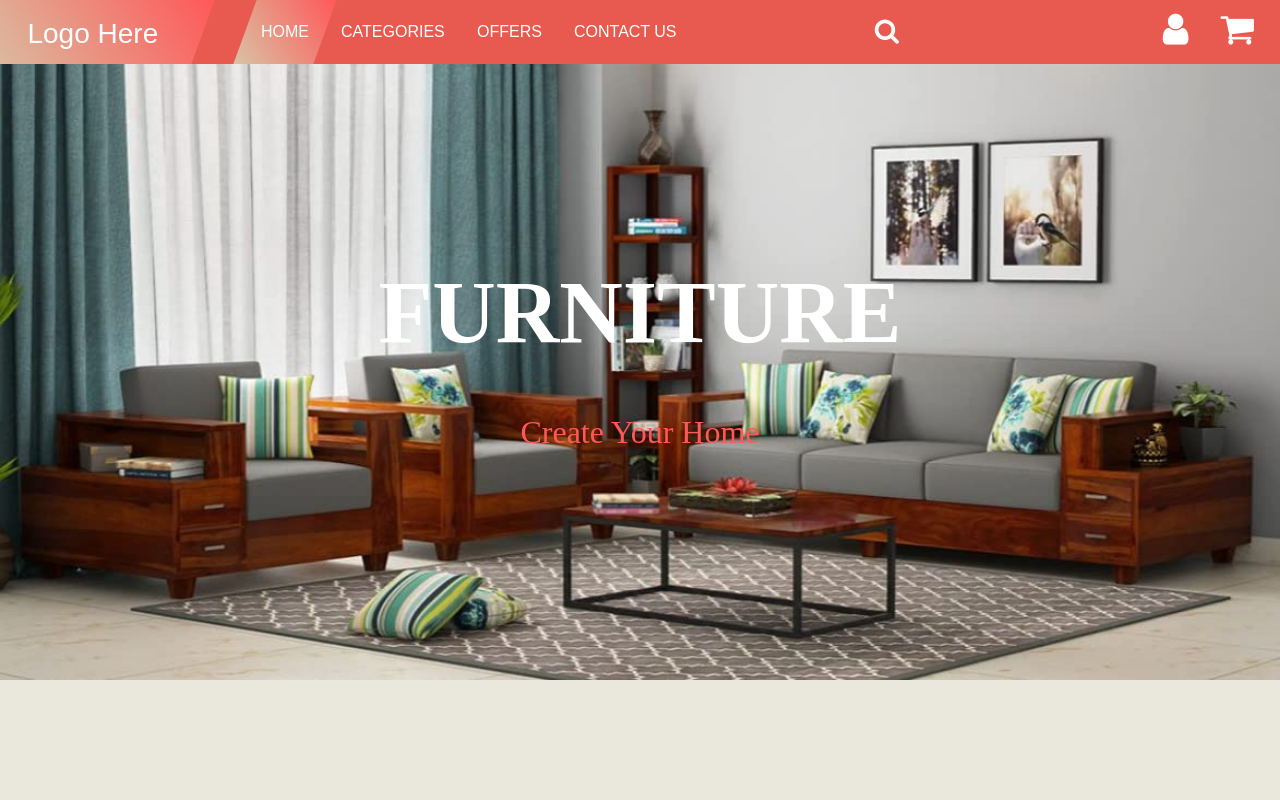
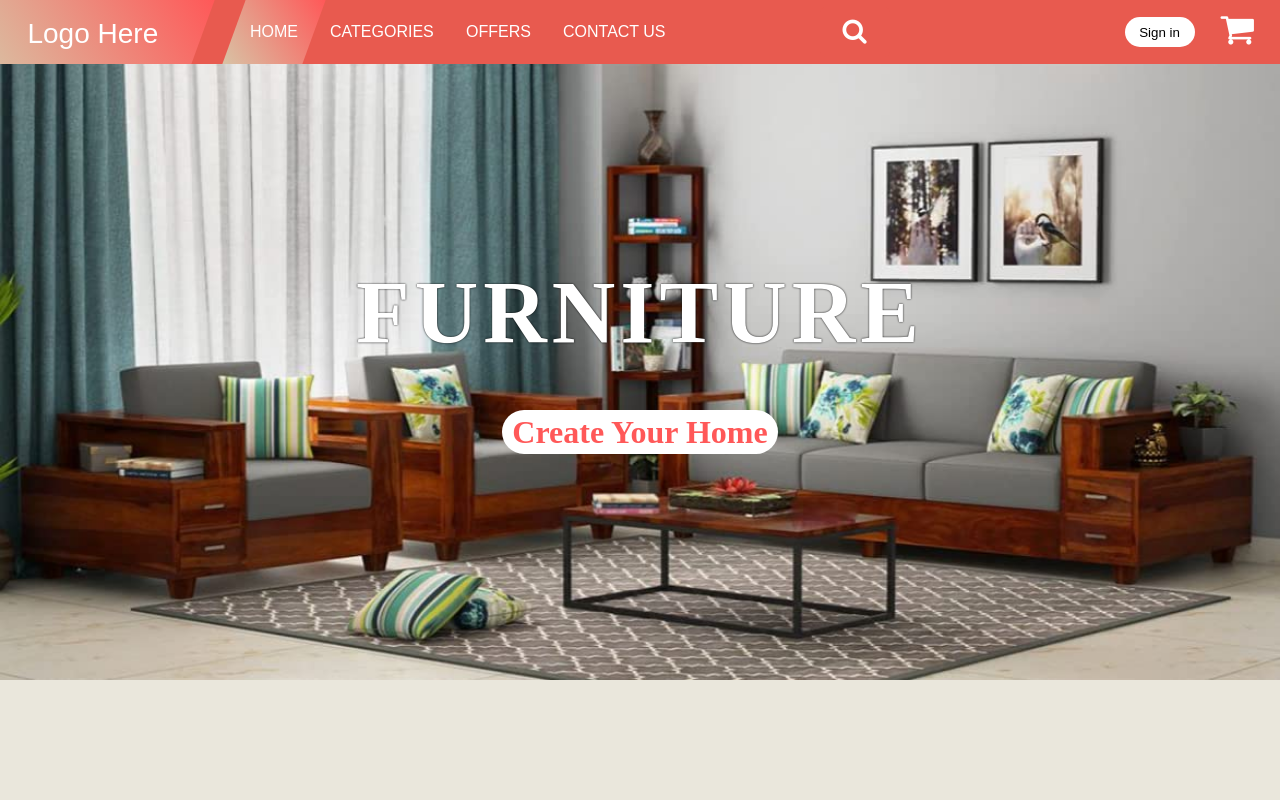
Before and after one commit to MohammadHishamm/Web-development-project, a plain HTML site: page The project/Html/Homepage.html in a window 1280 px wide. Shown: the top 800 px of the page. Drawn offline with Linux system fonts and the light colour scheme.

Commit message:
link sign up with form

```diff
--- a/The project/Css/Homepage.css
+++ b/The project/Css/Homepage.css
@@ -408,7 +408,7 @@ body {
   transition: all 0.4s ease-in-out 0s;
   font-size: 26px;
   cursor: pointer;
-  color: #545454;
+  color: white;
 }
 .srch_btn:after {
   position: absolute;
@@ -485,6 +485,8 @@ input.checkbox:checked ~ .srch_sb_cnt .srch_btn:after {
   left: 50%;
   transform: translate(-50%, -50%);
   color: white;
+  text-shadow: black 0px 0px 2px;
+  letter-spacing: 5px;
 }
 
 .the {
@@ -495,7 +497,12 @@ input.checkbox:checked ~ .srch_sb_cnt .srch_btn:after {
   left: 50%;
   transform: translate(-50%, -50%);
   color: #ff5858;
-
+  background-color: white;
+  width:20%;
+  text-align: center;
+  padding:10px;
+  border-radius: 30px;
+  font-weight: bold;
 }
 
 /* Fading animation */
--- a/The project/Html/Homepage.html
+++ b/The project/Html/Homepage.html
@@ -61,15 +61,15 @@
                 placeholder="Type to search..."
               />
               <button class="srch_btn">
-                <i class="fa fa-search" style="color: white;" aria-hidden="true"></i>
+                <i class="fa fa-search"aria-hidden="true"></i>
               </button>
             </div>
           </div>
           <!-- profile button -->
           <div>
 
-              <!-- <a><button class="btn-signin">Sign in</button></a> -->
-           <a href=""><button class="userbtn"> <i class="fa fa-user" style="font-size:36px;"></i> </button></a>
+              <a href="form.html"><button class="btn-signin">Sign in</button></a>
+           <!-- <a href=""><button class="userbtn"> <i class="fa fa-user" style="font-size:36px;"></i> </button></a>         -->
            </div>
           <!-- cart button -->
         <div>
```
